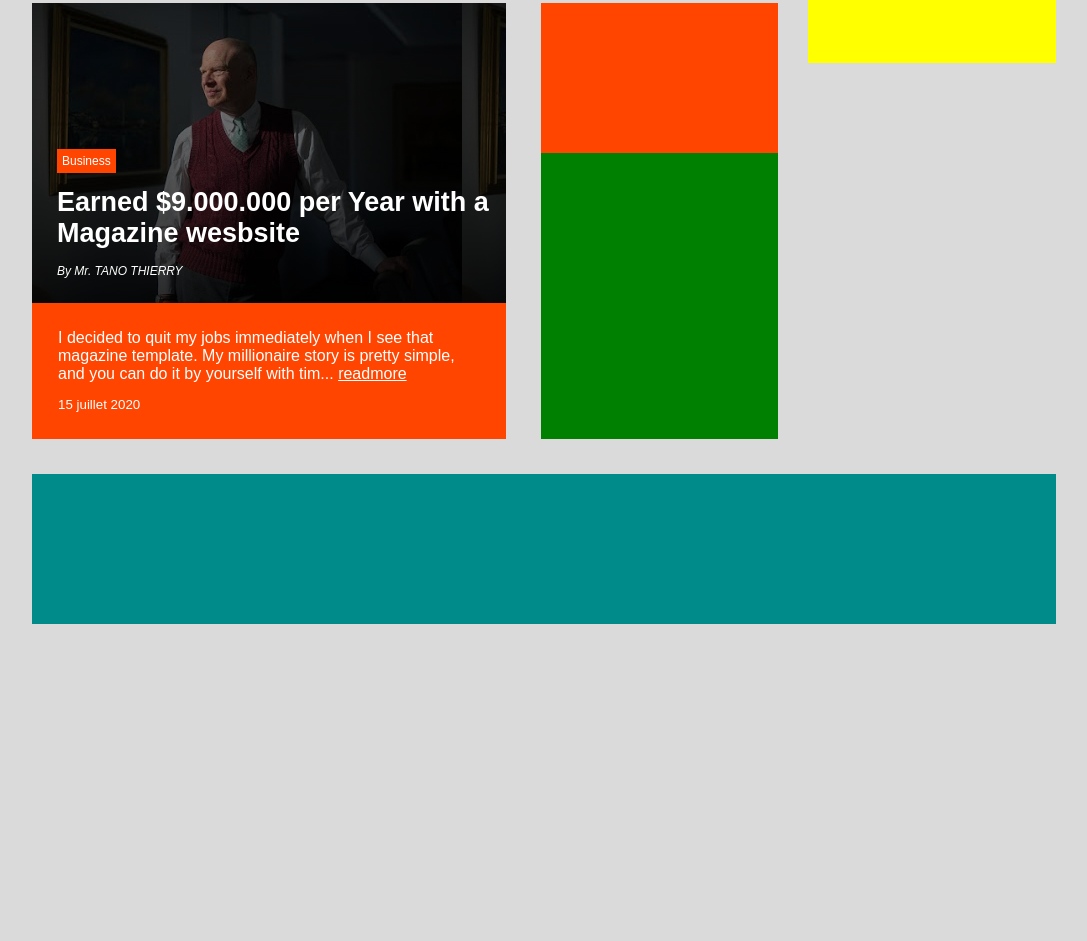
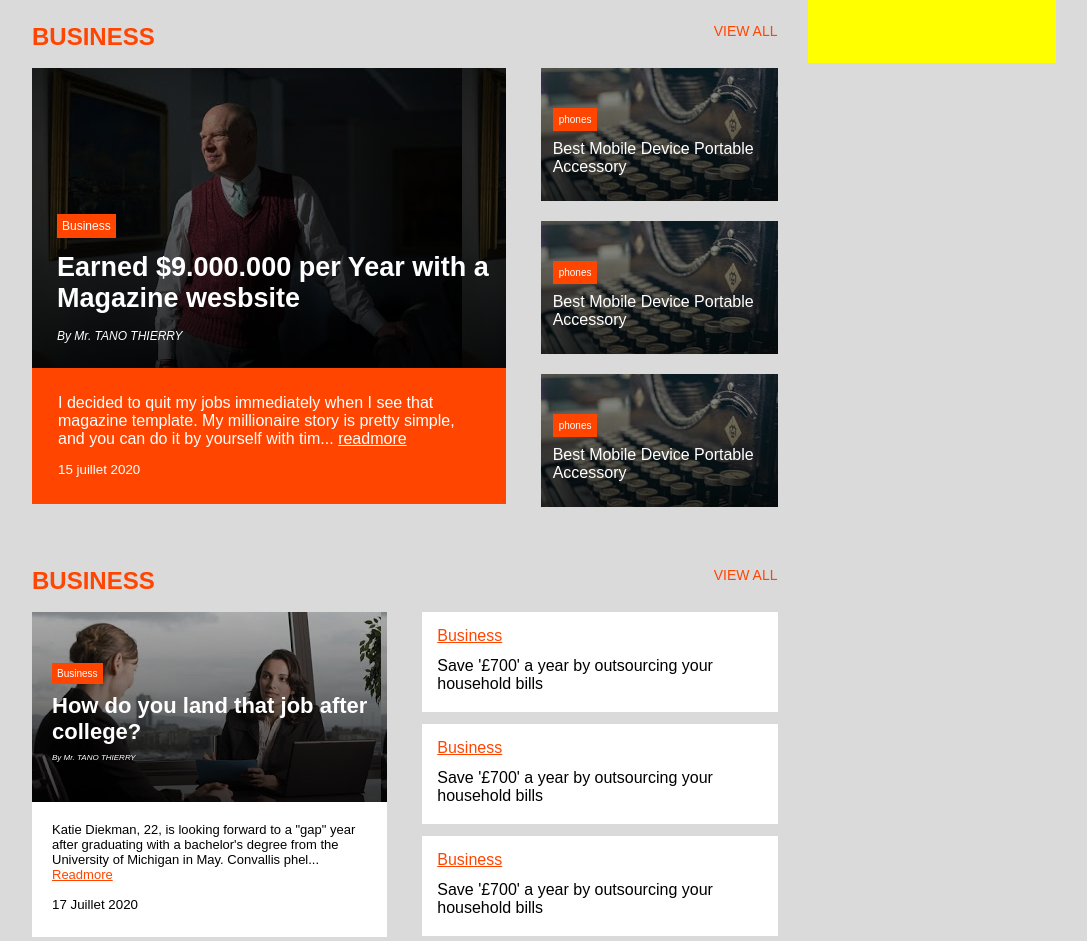
Before and after one commit to tanothierry/Template-Blog, a plain HTML site: page index.html in a window 1280 px wide. Shown: the part 567-1508 px from the top of the page, without its empty margins (96-1183 px from the left). Before the commit the page ends 1221 px from the top, so only its background shows below. Drawn offline with Linux system fonts and the light colour scheme.

Commit message:
ajout de la section article

```diff
--- a/css/style.css
+++ b/css/style.css
@@ -77,7 +77,23 @@ body{
     transition: all .3s;
 }
 
-.article{
+.title-article{
+    display: flex;
+    justify-content: space-between;
+    margin: 40px 0 17px;
+}
+
+.title-article h2{
+    color: orangered;
+    text-transform: uppercase;
+}
+
+.title-article p{
+    color: orangered;
+    font-size: 14px;
+}
+
+.article, .two-article{
     display: flex;
     flex-wrap: wrap;
 }
@@ -146,15 +162,107 @@ body{
 
 .article-rigth{
     flex: 1;
-    background-color: green;
     min-height: 250px;
 }
 
 .card-article{
-    height: 150px;
-    background-color: orangered;
+    height: 133px;
+    background: linear-gradient(rgba(0, 0, 0, 0.308),rgba(0, 0, 0, 0.788)) ,url('../img/slide-3.jpg');
+    position: relative;
+    margin-bottom: 20px;
+
 }
 
+.card-article > div{
+    position: absolute;
+    bottom: 25px;
+    left: 12px;
+}
+
+.card-article > div span{
+    font-size: 10px;
+    padding: 6px;
+    background-color: orangered;
+    color: white;
+}
+
+.card-article > div p{
+    margin-top: 13px;
+    color: white;
+}
+
+.two-article_left{
+    flex: 1;
+    min-height: 250px;
+}
+
+.two-article_letf-illustration{
+    position: relative;
+    height: 190px;
+    background: linear-gradient(rgba(0, 0, 0, 0.308),rgba(0, 0, 0, 0.788)) ,url('../img/slide-5.jpg');
+}
+
+.two-article_letf-illustration > div{
+    position: absolute;
+    bottom: 40px;
+    left: 20px;
+}
+
+.two-article_letf-illustration > div span{
+    padding: 5px;
+    background-color: orangered;
+    font-size: 10px;
+    color: white;
+}
+
+.two-article_letf-illustration > div h4{
+    margin-top: 12px;
+    font-size: 22px;
+    color: white;
+}
+
+.two-article_letf-illustration > div p{
+    margin-top: 8px;
+    font-size: 8px;
+    color: white;
+    font-style: italic;
+}
+
+.two-article_letf-info{
+    height: 135px;
+    padding: 20px;
+    background-color: white;
+}
+
+.two-article_letf-info p{
+    font-size: 13px;
+    margin-bottom: 13px;
+}
+
+.two-article_letf-info a{
+    color: orangered;
+}
+
+.two-article_rigth{
+    flex: 1;
+    height: 250px;
+    margin-left: 35px;
+}
+
+.article-card-two{
+    height: 100px;
+    background-color: white;
+    margin-bottom: 12px;
+    padding: 15px;
+}
+
+.article-card-two a{
+    color: orangered;
+}
+
+.article-card-two p{
+    margin-top: 12px;
+}
 
 
 .block-content_rigth{
--- a/index.html
+++ b/index.html
@@ -25,8 +25,13 @@
                         <a href="#">Readmore</a>
                     </div>
                 </Div>
+                <div class="title-article">
+                    <h2>BUSINESS</h2>
+                    <p>VIEW ALL</p>
+                </div>
                 <div class="article">
                     <div class="article-left">
+                        <a href="#">
                             <div class="article-left_illustration">
                                 <div>
                                     <span>Business</span>
@@ -34,6 +39,7 @@
                                     <p>By Mr. TANO THIERRY</p>
                                 </div>
                             </div>
+                        </a>
                         <div class="article-left_info">
                             <p>I decided to quit my jobs immediately when I see that magazine
                                 template. My millionaire story is pretty simple, and you can do it by yourself with tim...
@@ -44,14 +50,73 @@
                     </div>
                     <div class="article-rigth">
                         <div class="article-rigth_card">
+                            <a href="#">
                                 <div class="card-article">
-
+                                    <div>
+                                        <span>phones</span>
+                                        <p>Best Mobile Device Portable Accessory</p>
+                                    </div>
+                                </div>
+                            </a>
+                            <a href="#">
+                                <div class="card-article">
+                                    <div>
+                                        <span>phones</span>
+                                        <p>Best Mobile Device Portable Accessory</p>
+                                    </div>
+                                </div>
+                            </a>
+                           <a href="#">
+                                <div class="card-article">
+                                    <div>
+                                        <span>phones</span>
+                                        <p>Best Mobile Device Portable Accessory</p>
+                                    </div>
+                                </div>
+                           </a>
+                        </div>
+                    </div>
+                </div>
+                <div class="title-article">
+                    <h2>BUSINESS</h2>
+                    <p>VIEW ALL</p>
+                </div>
+                <div class="two-article">
+                    <div class="two-article_left">
+                        <div class="two-article_letf-illustration">
+                            <div>
+                                <span>Business</span>
+                                <h4>How do you land that job after college?</h4>
+                                <p>By Mr. TANO THIERRY</p>
+                            </div>
+                        </div>
+                        <div class="two-article_letf-info">
+                            <p>Katie Diekman, 22, is looking forward to a "gap" year after graduating with a bachelor's
+                                degree from the University of Michigan in May. Convallis phel...
+                                <a href="#">Readmore</a>
+                            </p>
+                            <small>17 Juillet 2020</small>
+                        </div>
+                    </div>
+                    <div class="two-article_rigth">
+                        <div class="article-card-two">
+                            <a href="#">Business</a>
+                            <p>Save '£700' a year by outsourcing your household bills</p>
+                        </div>
+                        <div class="article-card-two">
+                            <a href="#">Business</a>
+                            <p>Save '£700' a year by outsourcing your household bills</p>
+                        </div>
+                        <div class="article-card-two">
+                            <a href="#">Business</a>
+                            <p>Save '£700' a year by outsourcing your household bills</p>
                         </div>
                     </div>
                 </div>
             </div>
+            <div class="block-content_rigth">
+
             </div>
-            <div class="block-content_rigth"></div>
         </div>
 
         <!-- Footer -->
```
Also changed, not shown: img/slide-3.jpg (added), img/slide-5.jpg (added), img/slider_4.jpg (added). Lines whose indentation alone changed are shown as unchanged.
